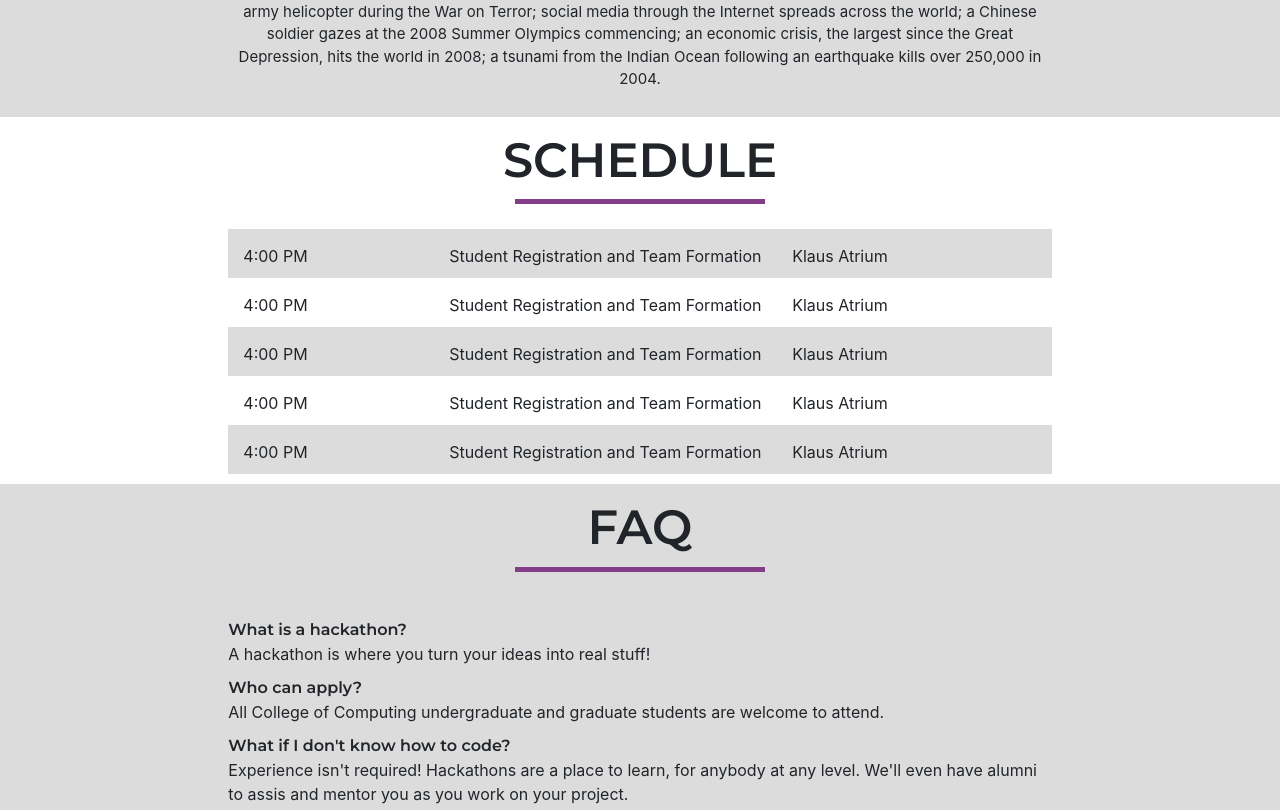
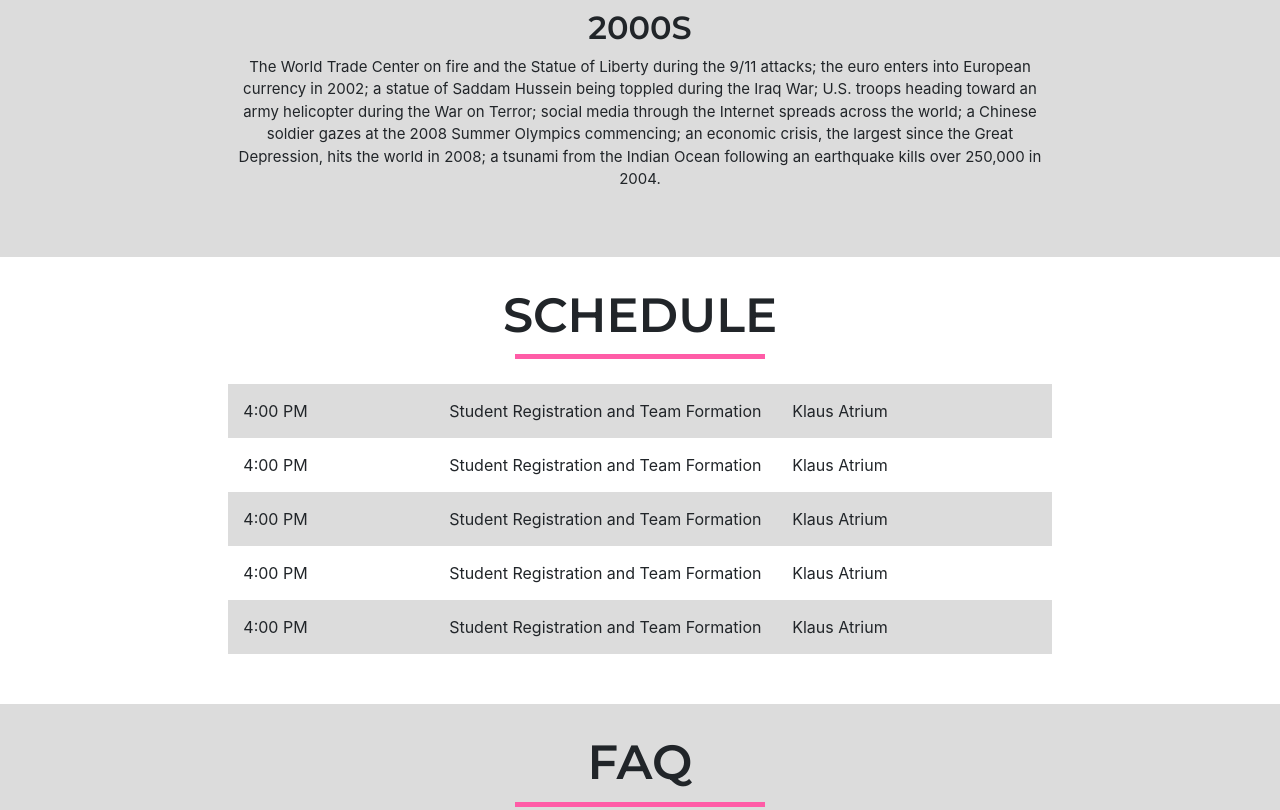
Before and after one commit to cchackathon/oldschool-newschool, a plain HTML site: page index.html in a window 1280 px wide. Shown: the part 1549-2359 px from the top of the page. Drawn offline with nearby package versions, Linux system fonts and the light colour scheme; a script that the page names is missing.

Commit message:
proper banner size and spacing

```diff
--- a/index.css
+++ b/index.css
@@ -1,24 +1,33 @@
 .parallax {
     /* The image used */
-    background-image: url("img/hackathon_banner.png");
+    background-image: url("img/banner-temp.png");
 
     /* Set a specific height */
-    height: 700px;
+    height: 730px;
 
     /* Create the parallax scrolling effect */
     background-attachment: fixed;
     background-position: center;
     background-repeat: no-repeat;
-    background-size: contain;
+    background-size: cover;
 }
 
 .row-striped {
-	padding-top: 15px;
- 	padding-bottom: 10px;
+	padding-top: 30px;
+ 	padding-bottom: 50px;
 }
 
 .row-striped:nth-of-type(odd){
   background-color: #dcdcdc;
+}
+
+.table-striped {
+	padding-top: 15px;
+	padding-bottom: 15px;
+}
+
+.table-striped:nth-of-type(odd) {
+	background-color: #dcdcdc;
 }
 
 #section-header {
@@ -35,7 +44,7 @@
     text-align: center;
     max-width: 250px;
     margin: 10px auto 25px;
-    border-color: #843D89;
+    border-color: #ff5ca7;
 }
 
 #subsection {
--- a/index.html
+++ b/index.html
@@ -26,7 +26,7 @@
 <!-- BANNER -->
 		<div class="row parallax">
 <!-- 			<div>
-				<img src="img/hackathon_banner.png" style="width:100%">
+				<img src="img/banner-test.png" style="width:100%">
 			</div> -->
 		</div>
 
@@ -87,31 +87,31 @@
 					<div class="col-md-2 col-sm-0"></div>
 					<div class="col-md-8 col-sm-12">
 						<div class="container-fluid">
-							<div class="row row-striped">
+							<div class="row table-striped">
 								<div class="col-3 col-sm-3">4:00 PM</div>
 								<div class="col-5 col-sm-5">Student Registration and Team Formation</div>
 								<div class="col-4 col-sm-4">Klaus Atrium</div>
 							</div>
 
-							<div class="row row-striped">
+							<div class="row table-striped">
 								<div class="col-3 col-sm-3">4:00 PM</div>
 								<div class="col-5 col-sm-5">Student Registration and Team Formation</div>
 								<div class="col-4 col-sm-4">Klaus Atrium</div>
 							</div>
 
-							<div class="row row-striped">
+							<div class="row table-striped">
 								<div class="col-3 col-sm-3">4:00 PM</div>
 								<div class="col-5 col-sm-5">Student Registration and Team Formation</div>
 								<div class="col-4 col-sm-4">Klaus Atrium</div>
 							</div>
 
-							<div class="row row-striped">
+							<div class="row table-striped">
 								<div class="col-3 col-sm-3">4:00 PM</div>
 								<div class="col-5 col-sm-5">Student Registration and Team Formation</div>
 								<div class="col-4 col-sm-4">Klaus Atrium</div>
 							</div>
 
-							<div class="row row-striped">
+							<div class="row table-striped">
 								<div class="col-3 col-sm-3">4:00 PM</div>
 								<div class="col-5 col-sm-5">Student Registration and Team Formation</div>
 								<div class="col-4 col-sm-4">Klaus Atrium</div>
```
Also changed, not shown: img/banner-temp.png (added).
